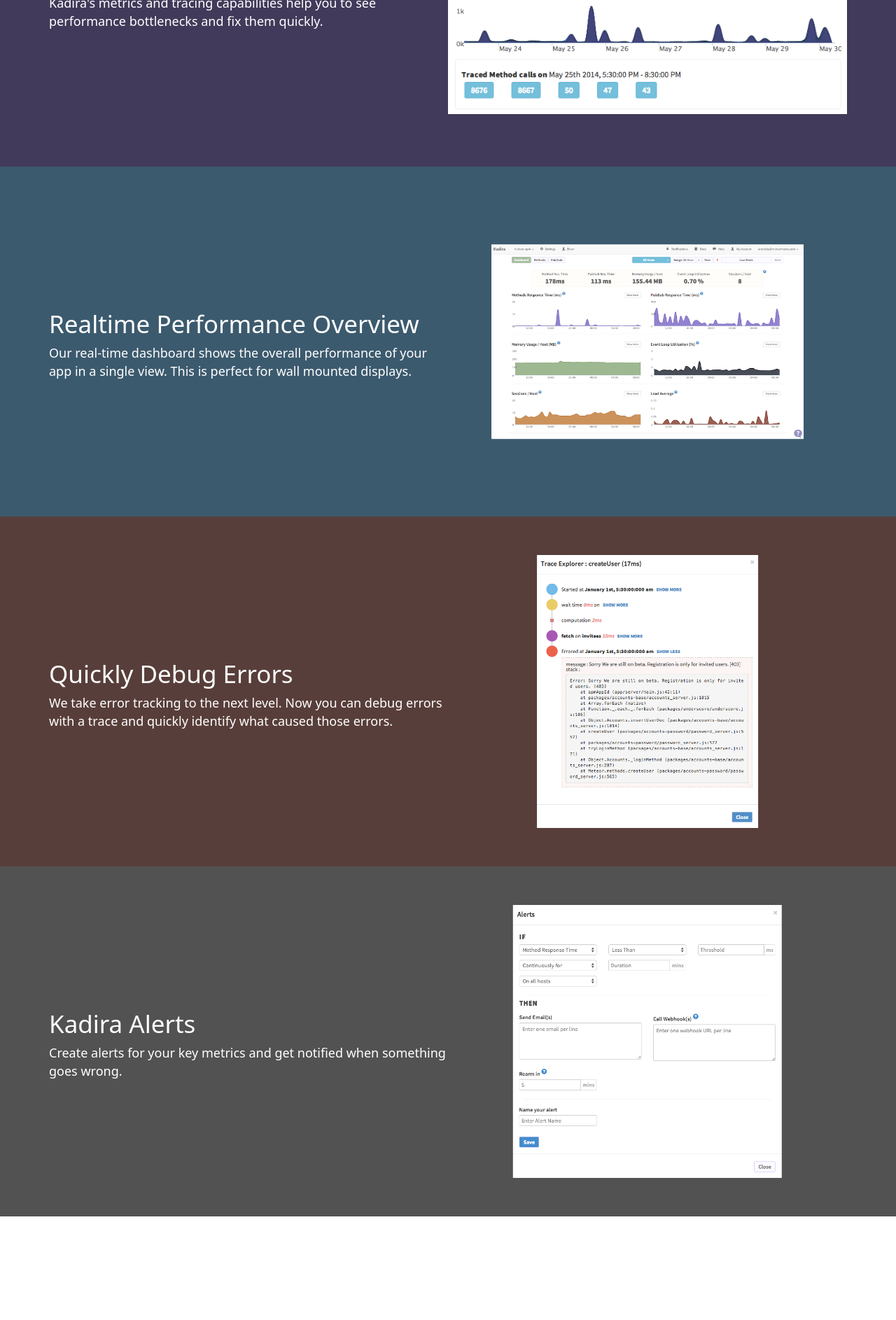
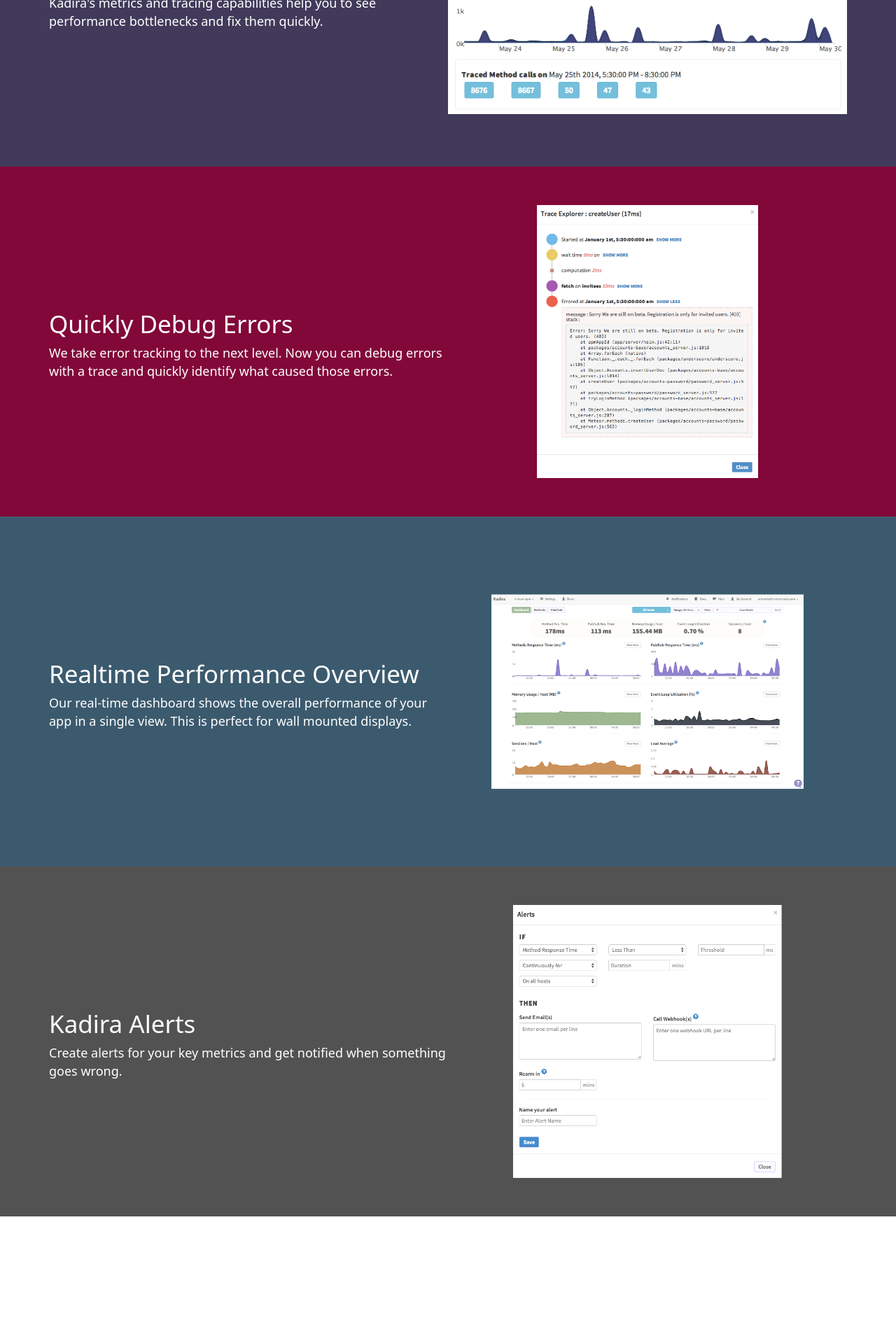
Before and after one commit to kadiraio/kadiraio.github.io, a Jekyll site: the page built from index.html, in a window 1280 px wide. Shown: the part 855-2741 px from the top of the page at 70% size. Built offline with Jekyll 4.4.1, drawn with Linux system fonts in a browser that asks for light colours; the list of posts is cut into pages by our own code.

Commit message:
changed feature color and position

```diff
--- a/css/style.css
+++ b/css/style.css
@@ -232,7 +232,7 @@
 
 .feature-block.purple { background: rgb(65, 58, 90); }
 .feature-block.blue { background: rgb(60, 90, 110); }
-.feature-block.brown { background: rgb(88, 62, 58); }
+.feature-block.brown { background: rgb(130, 8, 57); }
 .feature-block.gray { background: rgb(82, 82, 82); }
 
 .feature-block .content-wrap {
@@ -264,6 +264,10 @@
 
 .feature-block .screenshots {
   position: relative;
+}
+
+.feature-block .screenshots img.single {
+  border-radius: 3px;
 }
 
 .feature-block .screenshots img.front {
```
Also changed, not shown: _features/2-debug-errors.md (renamed from _features/3-debug-errors.md), _features/3-performance-overview.md (renamed from _features/2-performance-overview.md).
